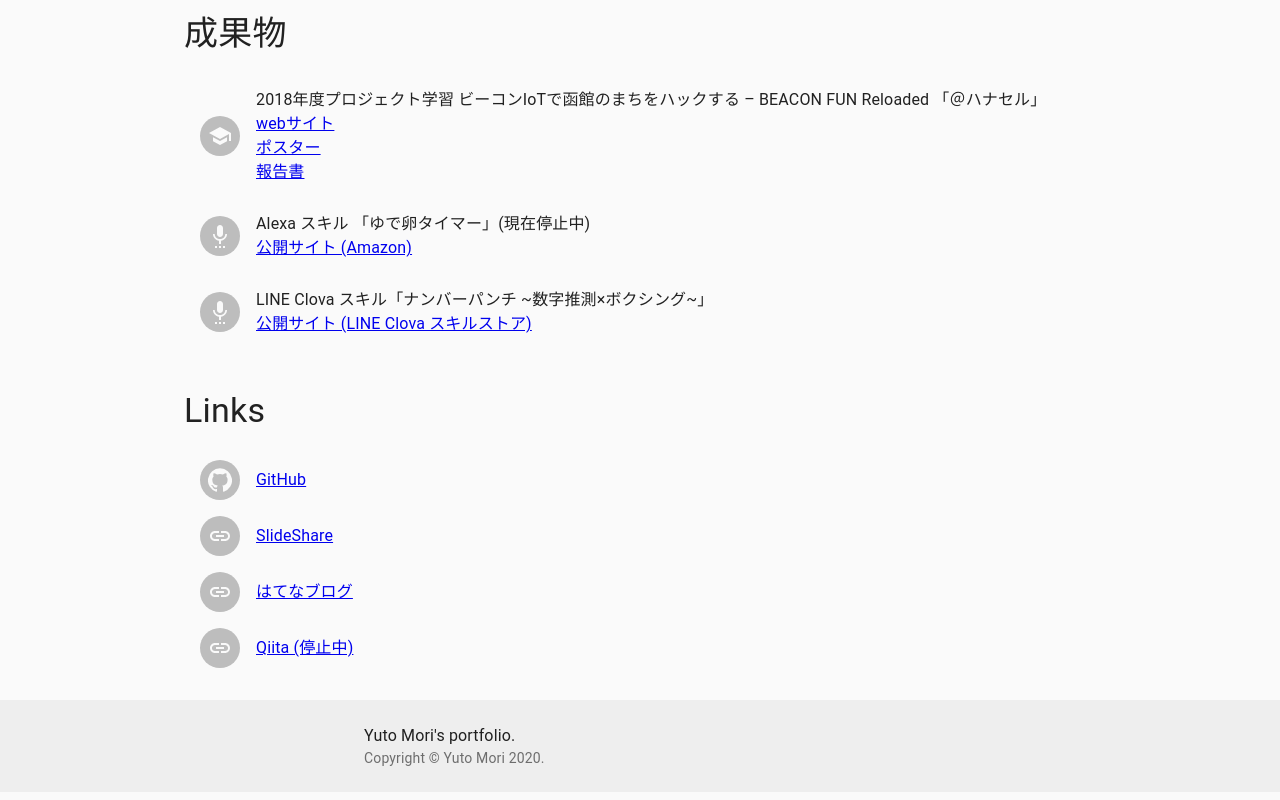
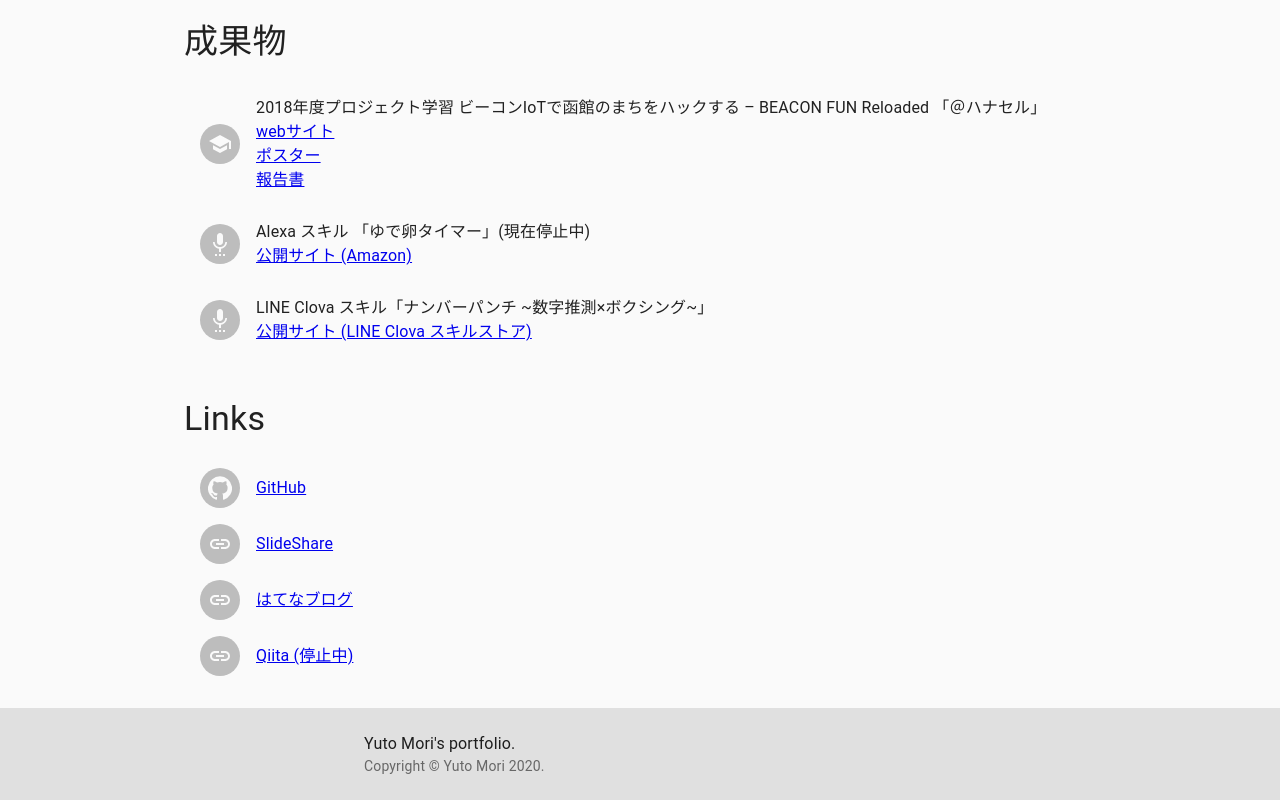
Before and after one commit to tmori9/portfolio, a Gatsby site: page / in a window 1280 px wide. Shown: the part 1332-2132 px from the top of the page. Built offline with nearby package versions, Linux system fonts and the light colour scheme; Gatsby itself is replaced by a stand-in of ours.

Commit message:
change: footer color

```diff
--- a/src/pages/index.js
+++ b/src/pages/index.js
@@ -50,7 +50,7 @@ const useStyles = makeStyles((theme) => ({
     padding: theme.spacing(3, 2),
     marginTop: 'auto',
     backgroundColor:
-      theme.palette.type === 'light' ? theme.palette.grey[200] : theme.palette.grey[800],
+      theme.palette.type === 'light' ? theme.palette.grey[300] : theme.palette.grey[800],
   },
 }));
 
@@ -61,6 +61,7 @@ export default function Home() {
       <Head title="Yuto Mori's Portfolio"/>
       <CssBaseline />
       <Container component="main" className={classes.main} maxWidth="md">
+        <Box m={1} />
         <Typography variant="h2" gutterBottom>Portfolio</Typography>
         <Typography variant="h5" gutterBottom>
           <Box textAlign="jusify">名前: Mori Yuto</Box>
```
